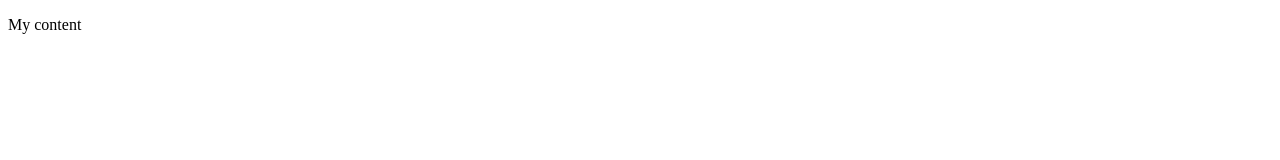
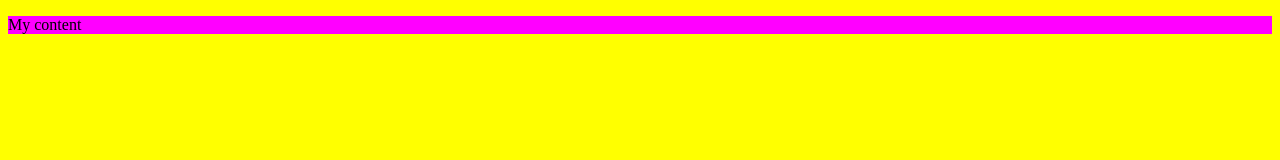
Before and after one commit to audiosprite/romanandjohnsuperrepo, a plain HTML site: page index.html in a window 1280 px wide. Drawn offline with Linux system fonts and the light colour scheme.

Commit message:
added reset and syle.css

```diff
--- a/index.html
+++ b/index.html
@@ -6,6 +6,7 @@
 		<meta charset="utf-8">
 		<meta name="description" content="Whatever">
 		<title>My title</title>
+		<link rel="stylesheet" href="style.css">
 	</head>
 
 	<body>
--- /dev/null
+++ b/reset.css
@@ -0,0 +1,48 @@
+/* http://meyerweb.com/eric/tools/css/reset/
+   v2.0 | 20110126
+   License: none (public domain)
+*/
+
+html, body, div, span, applet, object, iframe,
+h1, h2, h3, h4, h5, h6, p, blockquote, pre,
+a, abbr, acronym, address, big, cite, code,
+del, dfn, em, img, ins, kbd, q, s, samp,
+small, strike, strong, sub, sup, tt, var,
+b, u, i, center,
+dl, dt, dd, ol, ul, li,
+fieldset, form, label, legend,
+table, caption, tbody, tfoot, thead, tr, th, td,
+article, aside, canvas, details, embed,
+figure, figcaption, footer, header, hgroup,
+menu, nav, output, ruby, section, summary,
+time, mark, audio, video {
+	margin: 0;
+	padding: 0;
+	border: 0;
+	font-size: 100%;
+	font: inherit;
+	vertical-align: baseline;
+}
+/* HTML5 display-role reset for older browsers */
+article, aside, details, figcaption, figure,
+footer, header, hgroup, menu, nav, section {
+	display: block;
+}
+body {
+	line-height: 1;
+}
+ol, ul {
+	list-style: none;
+}
+blockquote, q {
+	quotes: none;
+}
+blockquote:before, blockquote:after,
+q:before, q:after {
+	content: '';
+	content: none;
+}
+table {
+	border-collapse: collapse;
+	border-spacing: 0;
+}
--- /dev/null
+++ b/style.css
@@ -0,0 +1,11 @@
+body {
+    background-color: yellow;
+}
+
+h1 {
+    background-color: #00ff00;
+}
+
+p {
+    background-color: rgb(255,0,255);
+}
```
